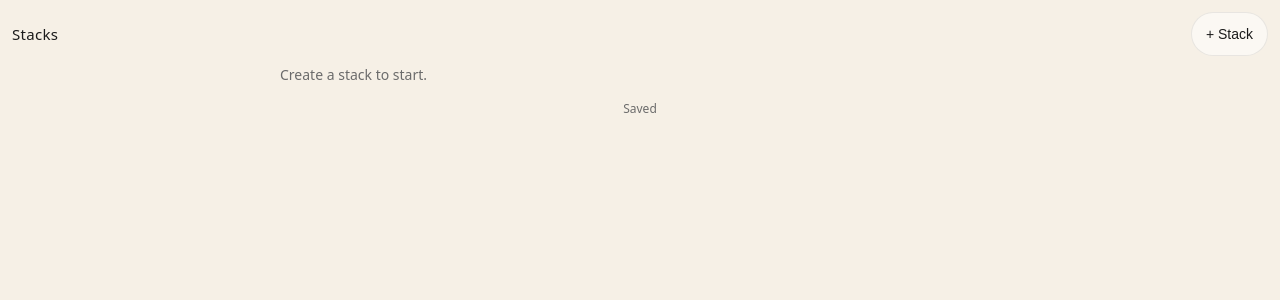
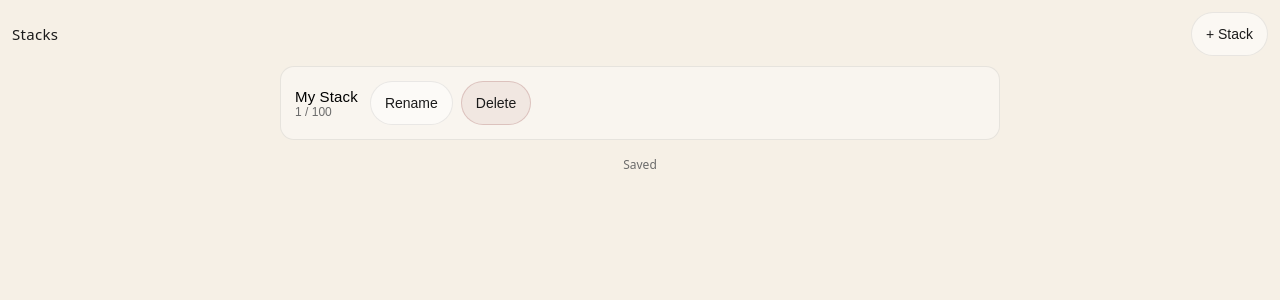
Before and after one commit to jameschao/flash-cards, a React (Vite) app: page / in a window 1280 px wide. Shown: the top 300 px of the page. Built offline with nearby package versions, Linux system fonts and the light colour scheme.

Commit message:
Add default first stack and first card

```diff
--- a/src/domain/storage.ts
+++ b/src/domain/storage.ts
@@ -1,4 +1,5 @@
 import { STORAGE_KEY, type AppModelV1 } from './model';
+import { newId } from './ids';
 
 const EMPTY: AppModelV1 = {
   version: 1,
@@ -7,17 +8,71 @@ const EMPTY: AppModelV1 = {
   stackOrder: [],
 };
 
+function normalizeModel(input: AppModelV1): AppModelV1 {
+  let model = input;
+
+  const ensureStack = () => {
+    const stackId = newId('stack');
+    const cardId = newId('card');
+    model = {
+      ...model,
+      stacks: {
+        ...model.stacks,
+        [stackId]: {
+          id: stackId,
+          name: 'My Stack',
+          cardIds: [cardId],
+          fontSizePt: 18,
+        },
+      },
+      cards: {
+        ...model.cards,
+        [cardId]: { id: cardId, text: '' },
+      },
+      stackOrder: [...model.stackOrder, stackId],
+    };
+  };
+
+  // If there's no stack data at all, bootstrap a default stack + first card.
+  if (Object.keys(model.stacks).length === 0 || model.stackOrder.length === 0) {
+    model = { ...EMPTY };
+    ensureStack();
+    return model;
+  }
+
+  // Ensure each stack has at least one card (older data / deleted all cards).
+  for (const stackId of model.stackOrder) {
+    const stack = model.stacks[stackId];
+    if (!stack) continue;
+    if (stack.cardIds.length > 0) continue;
+    const cardId = newId('card');
+    model = {
+      ...model,
+      stacks: {
+        ...model.stacks,
+        [stackId]: { ...stack, cardIds: [cardId] },
+      },
+      cards: {
+        ...model.cards,
+        [cardId]: { id: cardId, text: '' },
+      },
+    };
+  }
+
+  return model;
+}
+
 export function loadModel(): AppModelV1 {
   const raw = localStorage.getItem(STORAGE_KEY);
-  if (!raw) return EMPTY;
+  if (!raw) return normalizeModel(EMPTY);
   try {
     const parsed = JSON.parse(raw) as unknown;
-    if (!parsed || typeof parsed !== 'object') return EMPTY;
+    if (!parsed || typeof parsed !== 'object') return normalizeModel(EMPTY);
     const v = (parsed as { version?: unknown }).version;
-    if (v !== 1) return EMPTY;
-    return parsed as AppModelV1;
+    if (v !== 1) return normalizeModel(EMPTY);
+    return normalizeModel(parsed as AppModelV1);
   } catch {
-    return EMPTY;
+    return normalizeModel(EMPTY);
   }
 }
 
--- a/src/store/useAppStore.ts
+++ b/src/store/useAppStore.ts
@@ -97,14 +97,16 @@ export function useAppStore() {
     () => ({
       createStack() {
         const id = newId('stack');
+        const cardId = newId('card');
         commit((prev) => ({
           ...prev,
+          cards: { ...prev.cards, [cardId]: { id: cardId, text: '' } },
           stacks: {
             ...prev.stacks,
             [id]: {
               id,
               name: 'New stack',
-              cardIds: [],
+              cardIds: [cardId],
               fontSizePt: 18,
             },
           },
```
Also changed, not shown: 1 other file (tests, documents, lock files or other folders).
